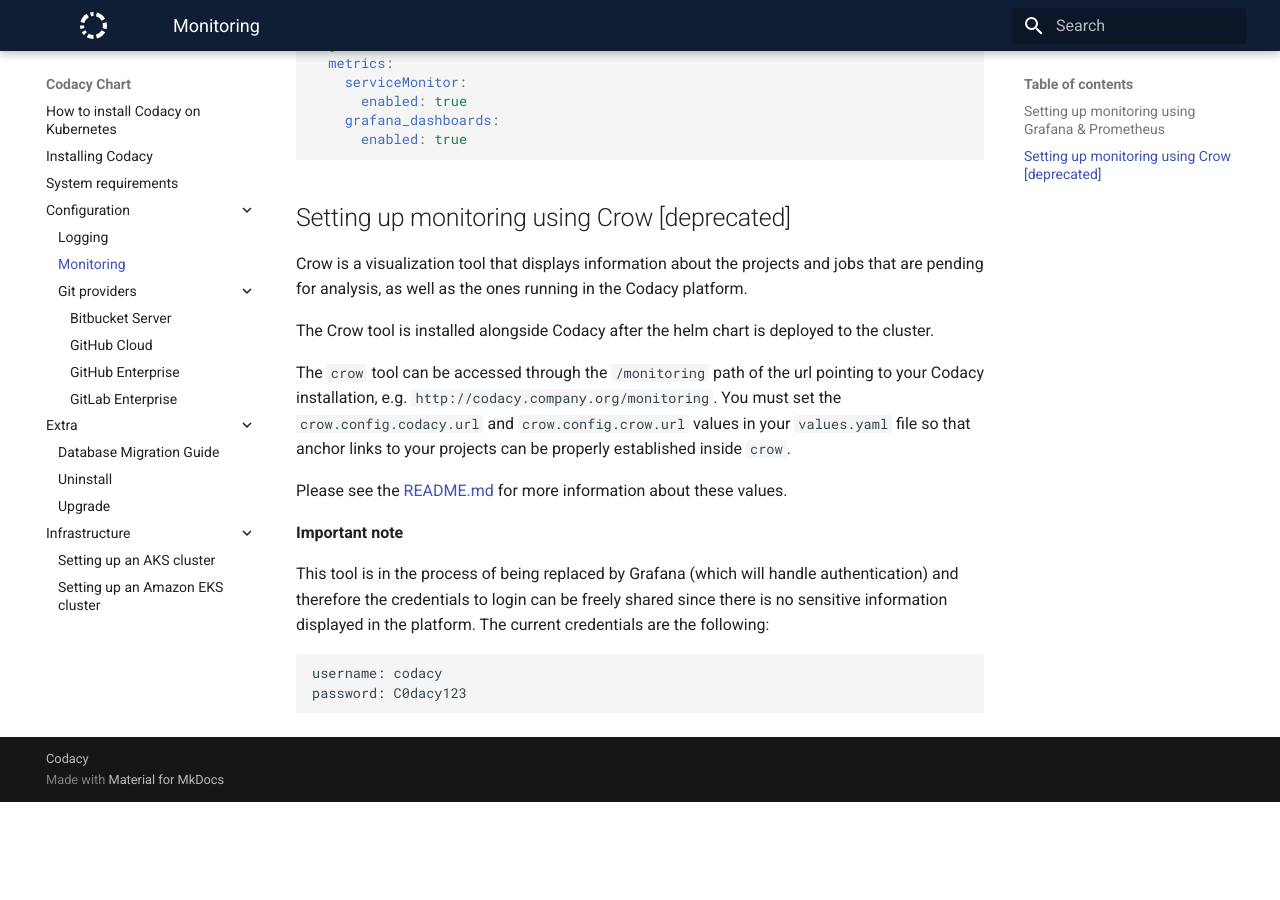
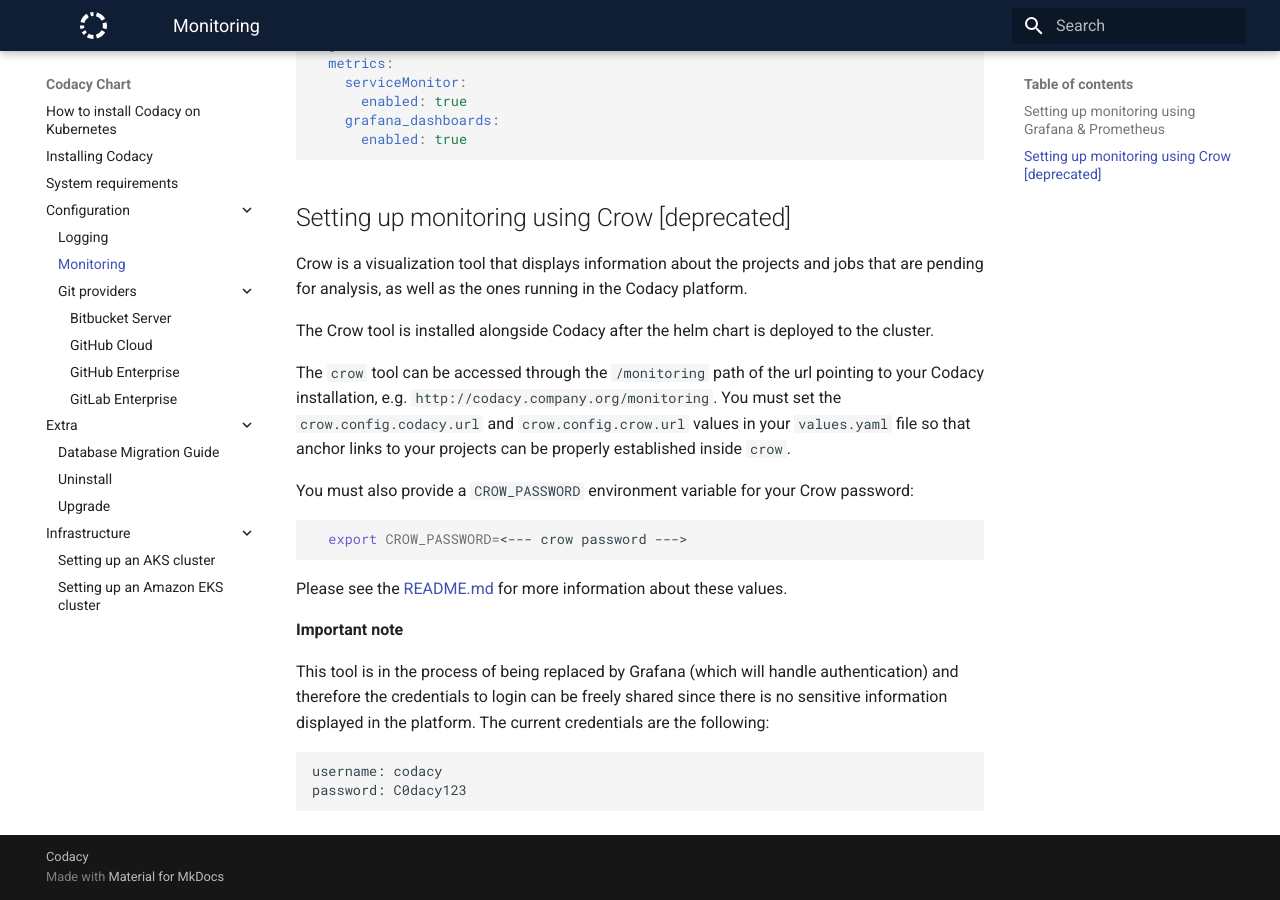
Before and after one commit to codacy/chart, an MkDocs documentation site: the page built from docs/configuration/monitoring.md, in a window 1280 px wide and 900 px high, scrolled down 1002 px. Built offline with MkDocs 1.6.1 and Material for MkDocs 9.7.7, drawn with Linux system fonts in a browser that asks for light colours; before the commit the page ends 1804 px from its top, so only the background shows below that.

Commit message:
fix: update crow docs

````diff
--- a/docs/configuration/monitoring.md
+++ b/docs/configuration/monitoring.md
@@ -61,6 +61,12 @@
 The `crow` tool can be accessed through the `/monitoring` path of the url pointing to your Codacy installation, e.g. `http://codacy.company.org/monitoring`.
 You must set the `crow.config.codacy.url` and `crow.config.crow.url` values in your `values.yaml` file so that anchor links to your projects can be properly established inside `crow`.
 
+You must also provide a `CROW_PASSWORD` environment variable for your Crow password:
+
+```bash
+  export CROW_PASSWORD=<--- crow password --->
+```
+
 Please see the [README.md](../../README.md) for more information about these values.
 
 **Important note**
````
